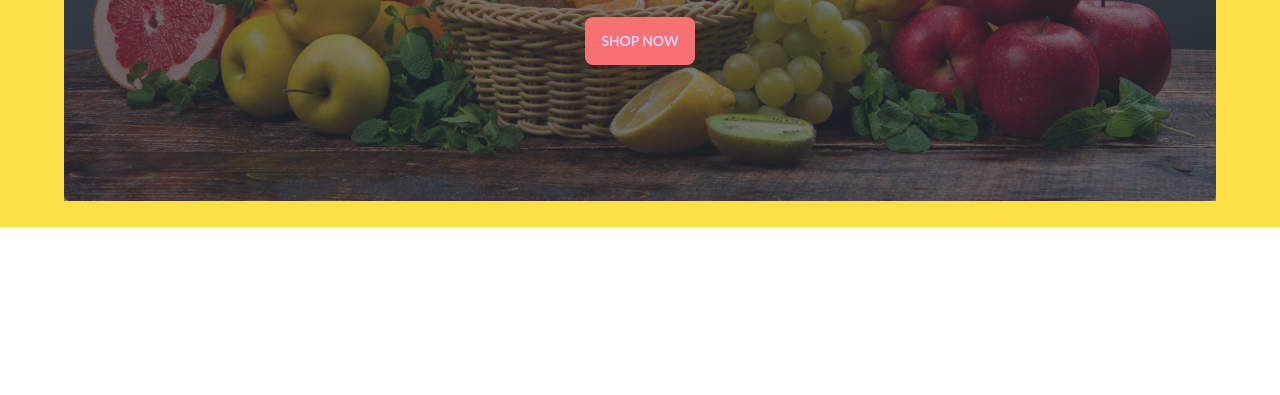
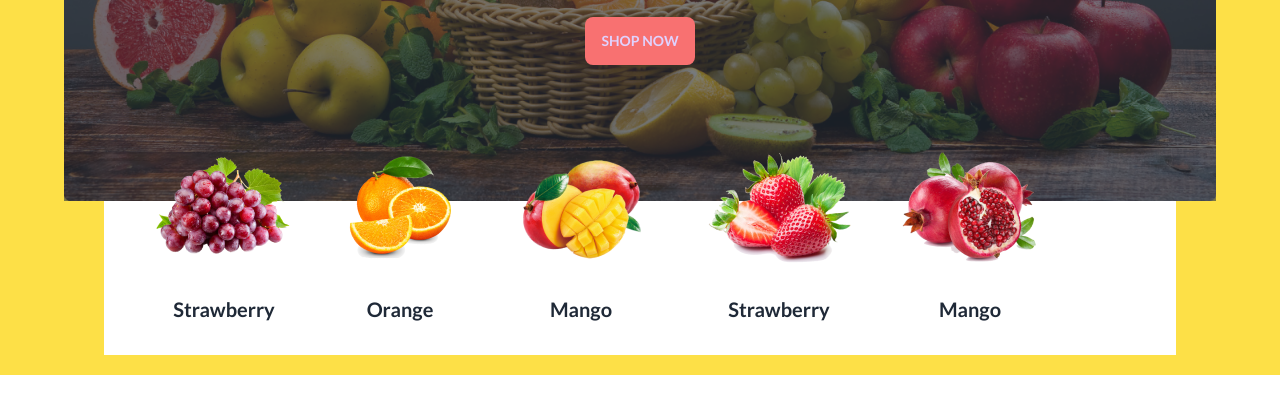
Before and after one commit to gsniper520/B8A3-fruit-brust, a plain HTML site: page index.html in a window 1280 px wide. Shown: the part 447-842 px from the top of the page. Before the commit the page ends 800 px from the top, so only its background shows below. Drawn offline with nearby package versions, Linux system fonts and the light colour scheme; grey boxes are pictures that could not be loaded.

```diff
--- a/index.html
+++ b/index.html
@@ -110,6 +110,7 @@
     <main class="bg-yellow-300 max-w-screen-xl mx-auto my-5 py-5 px-8 md:px-16 lg:px24">
         <!-- Exotic tastes at your
 doorstep -->
+        <div>
             <div class="carousel w-full">
                 <!-- slide 1 -->
                 <div id="slide1" class="carousel-item relative w-full">
@@ -171,6 +172,58 @@ doorstep -->
                   </div>
                 </div>
               </div>
+              <div class="bg-white px-8 flex items-center gap-4 mx-10 -mt-20">
+                <!-- Strawberry 1 -->
+                <div class="card ">
+                    <figure class="px-4 pt-6">
+                      <img src="/images/fruit1.png" alt="Shoes" class="rounded-xl" />
+                    </figure>
+                    <div class="card-body items-center text-center">
+                      <h2 class="card-title">Strawberry</h2>
+                     </div>
+                    </div>
+                <!-- Orange 2 -->
+                <div class="card ">
+                    <figure class="px-4 pt-6">
+                      <img src="/images/fruit2.png" alt="Shoes" class="rounded-xl" />
+                    </figure>
+                    <div class="card-body items-center text-center">
+                      <h2 class="card-title">Orange</h2>
+                     </div>
+                    </div>
+                <!-- Mango 3 -->
+                <div class="card ">
+                    <figure class="px-4 pt-6">
+                      <img src="/images/fruit3.png" alt="Shoes" class="rounded-xl" />
+                    </figure>
+                    <div class="card-body items-center text-center">
+                      <h2 class="card-title">Mango</h2>
+                     </div>
+                    </div>
+                <!-- Strawberry 4 -->
+                <div class="card ">
+                    <figure class="px-4 pt-6">
+                      <img src="/images/fruit4.png" alt="Shoes" class="rounded-xl" />
+                    </figure>
+                    <div class="card-body items-center text-center">
+                      <h2 class="card-title">Strawberry</h2>
+                     </div>
+                    </div>
+                <!-- Mango 5 -->
+                <div class="card ">
+                    <figure class="px-4 pt-6">
+                      <img src="/images/fruit5.png" alt="Shoes" class="rounded-xl" />
+                    </figure>
+                    <div class="card-body items-center text-center">
+                      <h2 class="card-title">Mango</h2>
+                     </div>
+                    </div>
+                  </div>
+
+              </div>
+        </div>
+
+
 
     </main>
 
```
Lines whose indentation alone changed are shown as unchanged.
